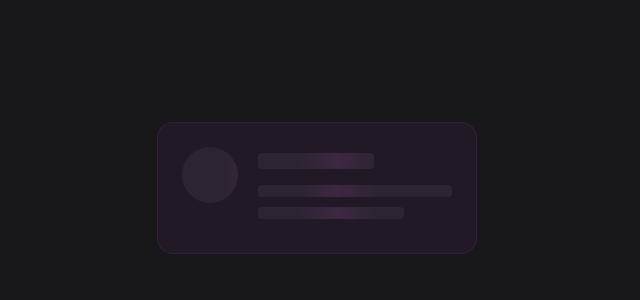
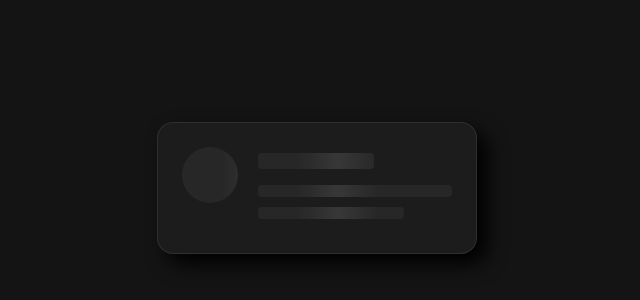
Before and after one commit to Tremy-t/Css-Animation-Pack, a plain HTML site: page ui-elements/skeleton-loader/index.html in a window 1280 px wide. Shown: the part 212-512 px from the top of the page, without its empty margins (323-963 px from the left). Drawn offline with Linux system fonts and the light colour scheme.

Commit message:
style: update color palettes and add box-shadow to skeleton loader

```diff
--- a/ui-elements/fancy-toggle/style.css
+++ b/ui-elements/fancy-toggle/style.css
@@ -1,5 +1,5 @@
 :root {
-  --bg-color: #0f172a;
+  --bg-color: black;
   --primary-color: #8b5cf6;
   --primary-rgb: 139, 92, 246;
 }
--- a/ui-elements/skeleton-loader/style.css
+++ b/ui-elements/skeleton-loader/style.css
@@ -1,7 +1,7 @@
 :root {
-  --bg-color: #18181b;
-  --primary-color: #d946ef;
-  --primary-rgb: 217, 70, 239;
+  --bg-color: rgb(20, 20, 20);
+  --primary-color: #11b2c7;
+  --primary-rgb: 200, 200, 200;
 }
 
 * {
@@ -25,6 +25,7 @@ body {
   border-radius: 16px;
   display: flex;
   gap: 20px;
+  box-shadow: 10px 10px 20px #000000;
 }
 
 .skeleton-avatar {
@@ -59,12 +60,10 @@ body {
 
 .shimmer {
   background-color: rgba(255, 255, 255, 0.05);
-  background-image: linear-gradient(
-    90deg,
-    rgba(255, 255, 255, 0) 0,
-    rgba(var(--primary-rgb), 0.1) 40px,
-    rgba(255, 255, 255, 0) 80px
-  );
+  background-image: linear-gradient(90deg,
+      rgba(255, 255, 255, 0) 0,
+      rgba(var(--primary-rgb), 0.1) 40px,
+      rgba(255, 255, 255, 0) 80px);
   background-size: 200vw 100%;
   background-repeat: no-repeat;
   animation: shimmerAnim 1.5s infinite linear;
@@ -74,6 +73,7 @@ body {
   0% {
     background-position: -200px 0;
   }
+
   100% {
     background-position: calc(320px + 200px) 0;
   }
```
